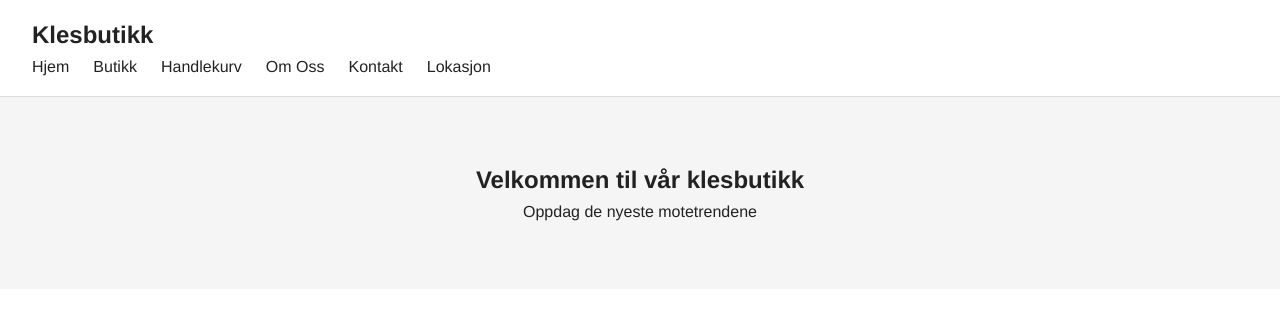
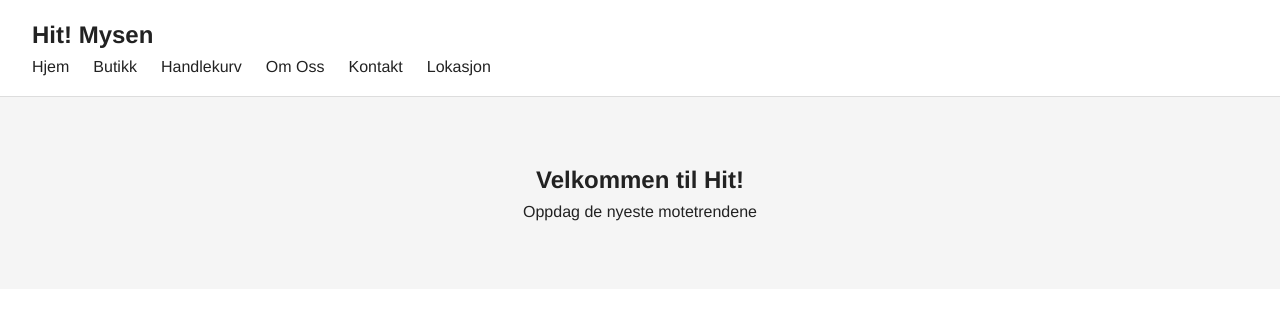
Before and after one commit to MaWestman/hitas, a plain HTML site: page index.html in a window 1280 px wide. Shown: the top 318 px of the page. Drawn offline with Linux system fonts and the light colour scheme.

Commit message:
Update index.html

```diff
--- a/index.html
+++ b/index.html
@@ -3,12 +3,12 @@
 <head>
   <meta charset="UTF-8" />
   <meta name="viewport" content="width=device-width, initial-scale=1.0" />
-  <title>Klesbutikk</title>
+  <title>Hit! Mysen</title>
   <link rel="stylesheet" href="css/styles.css" />
 </head>
 <body>
   <header>
-    <h1>Klesbutikk</h1>
+    <h1>Hit! Mysen</h1>
     <nav>
       <ul>
         <li><a href="index.html">Hjem</a></li>
@@ -23,7 +23,7 @@
 
   <main>
     <section class="hero">
-      <h2>Velkommen til vår klesbutikk</h2>
+      <h2>Velkommen til Hit!</h2>
       <p>Oppdag de nyeste motetrendene</p>
     </section>
 
```
